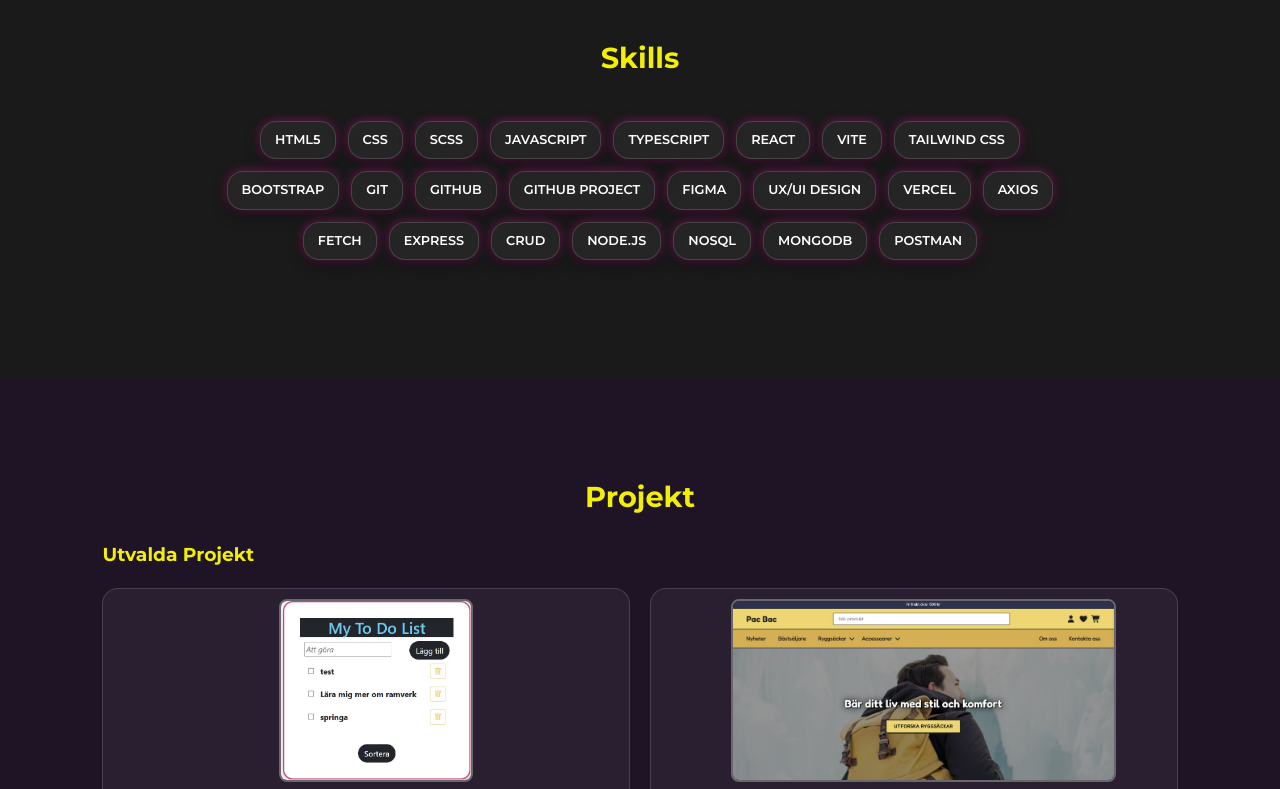
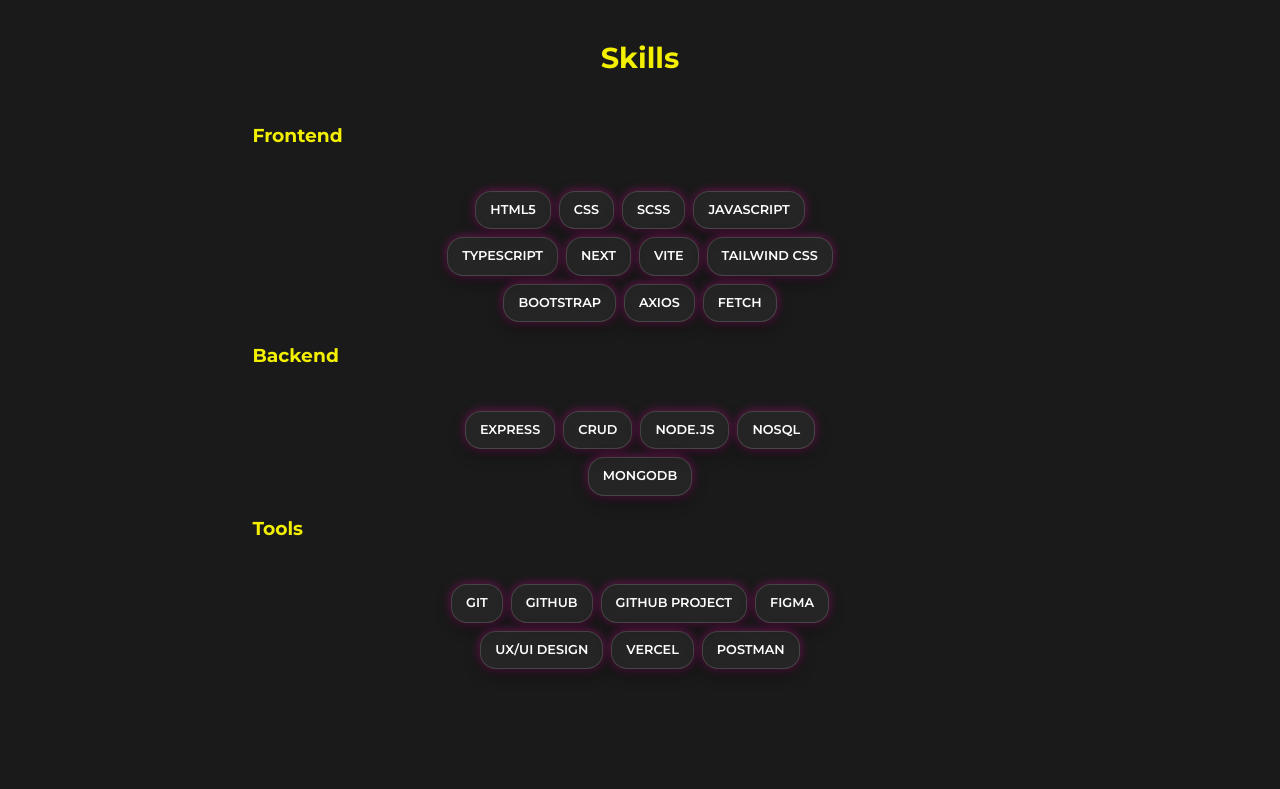
Before and after one commit to cedstein/Portfolio, a website built with Vite: page index.html in a window 1280 px wide. Shown: the part 1640-2429 px from the top of the page. Built offline with nearby package versions, Linux system fonts and the light colour scheme; files whose address does not match are found by name.

Commit message:
refactor: enhance skills section layout and update skill categories for better organization

```diff
--- a/index.html
+++ b/index.html
@@ -63,31 +63,39 @@
   <section id="skills">
     <div class="section-inner">
       <h2>Skills</h2>
+      <h3 class="skillsHeader">Frontend</h3>
       <div class="skills-grid">
         <div class="skill-card">HTML5</div>
         <div class="skill-card">CSS</div>
         <div class="skill-card">SCSS</div>
         <div class="skill-card">JavaScript</div>
         <div class="skill-card">TypeScript</div>
-        <div class="skill-card">React</div>
+        <div class="skill-card">Next</div>
         <div class="skill-card">Vite</div>
         <div class="skill-card">Tailwind CSS</div>
         <div class="skill-card">BOOTSTRAP</div>
+        <div class="skill-card">Axios</div>
+        <div class="skill-card">Fetch</div>
+      </div>
+
+      <h3 class="skillsHeader">Backend</h3>
+      <div class="skills-grid">
+        <div class="skill-card">Express</div>
+        <div class="skill-card">CRUD</div>
+        <div class="skill-card">Node.js</div>
+        <div class="skill-card">NoSQL</div>
+        <div class="skill-card">MongoDB</div>
+      </div>
+
+      <h3 class="skillsHeader">Tools</h3>
+      <div class="skills-grid">
         <div class="skill-card">Git</div>
         <div class="skill-card">GitHub</div>
         <div class="skill-card">GitHub Project</div>
         <div class="skill-card">Figma</div>
         <div class="skill-card">UX/UI design</div>
         <div class="skill-card">Vercel</div>
-        <div class="skill-card">Axios</div>
-        <div class="skill-card">Fetch</div>
-        <div class="skill-card">Express</div>
-        <div class="skill-card">CRUD</div>
-        <div class="skill-card">Node.js</div>
-        <div class="skill-card">NoSQL</div>
-        <div class="skill-card">MongoDB</div>
         <div class="skill-card">Postman</div>
-
       </div>
     </div>
   </section>
--- a/src/styles/_projects.scss
+++ b/src/styles/_projects.scss
@@ -68,6 +68,7 @@
   gap: 10px;
   flex-wrap: wrap;
   margin-top: 10px;
+  justify-content: center;
 }
 
 .project-btn {
--- a/src/styles/_skillsContact.scss
+++ b/src/styles/_skillsContact.scss
@@ -1,10 +1,10 @@
 .skills-grid {
   display: flex;
   flex-wrap: wrap;
-  gap: 12px;
+  gap: 8px;
   margin-top: 40px;
   justify-content: center;
-  max-width: 850px;
+  max-width: 400px;
   margin-inline: auto;
 }
 
@@ -30,6 +30,10 @@
   transform:translateY(-4px) scale(1.05);
 }
 
+.skillsHeader {
+  padding-left: 150px;
+}
+
 .social-links{
   display:flex;
   justify-content:center;
```
